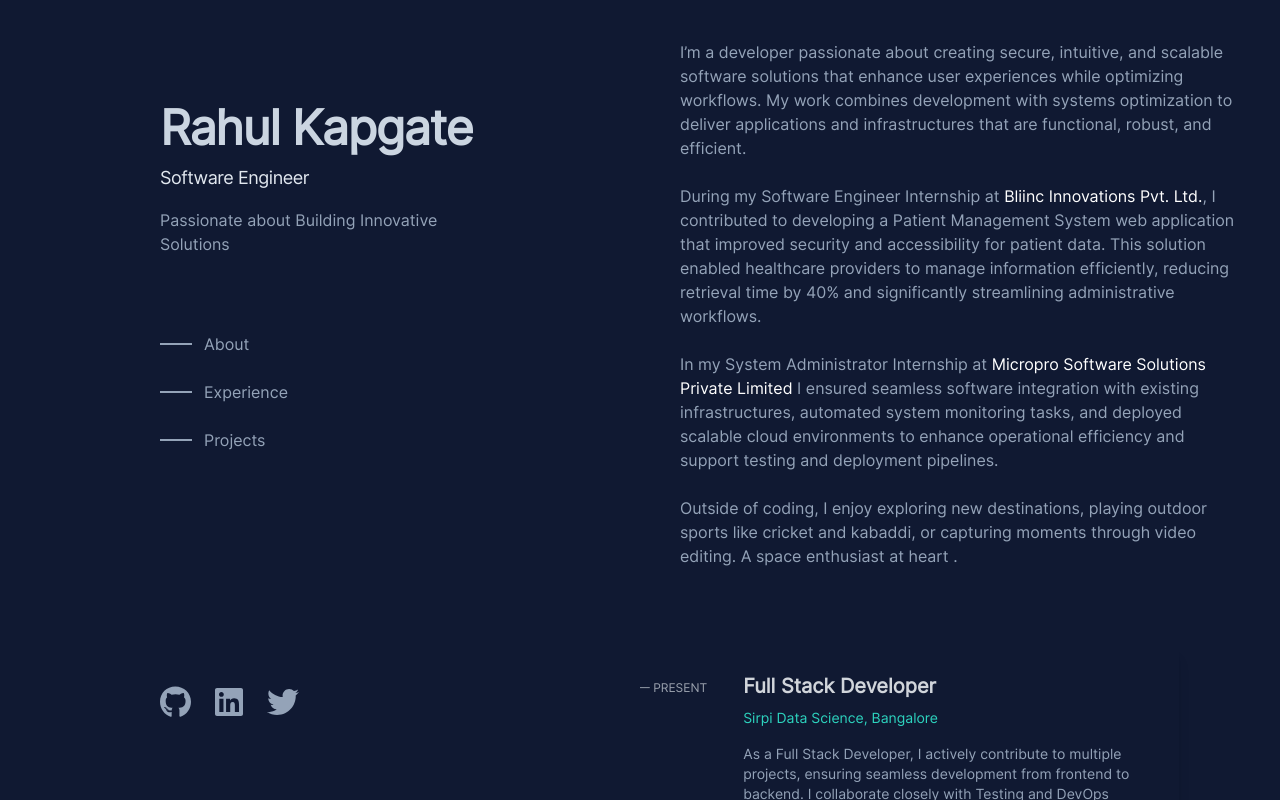
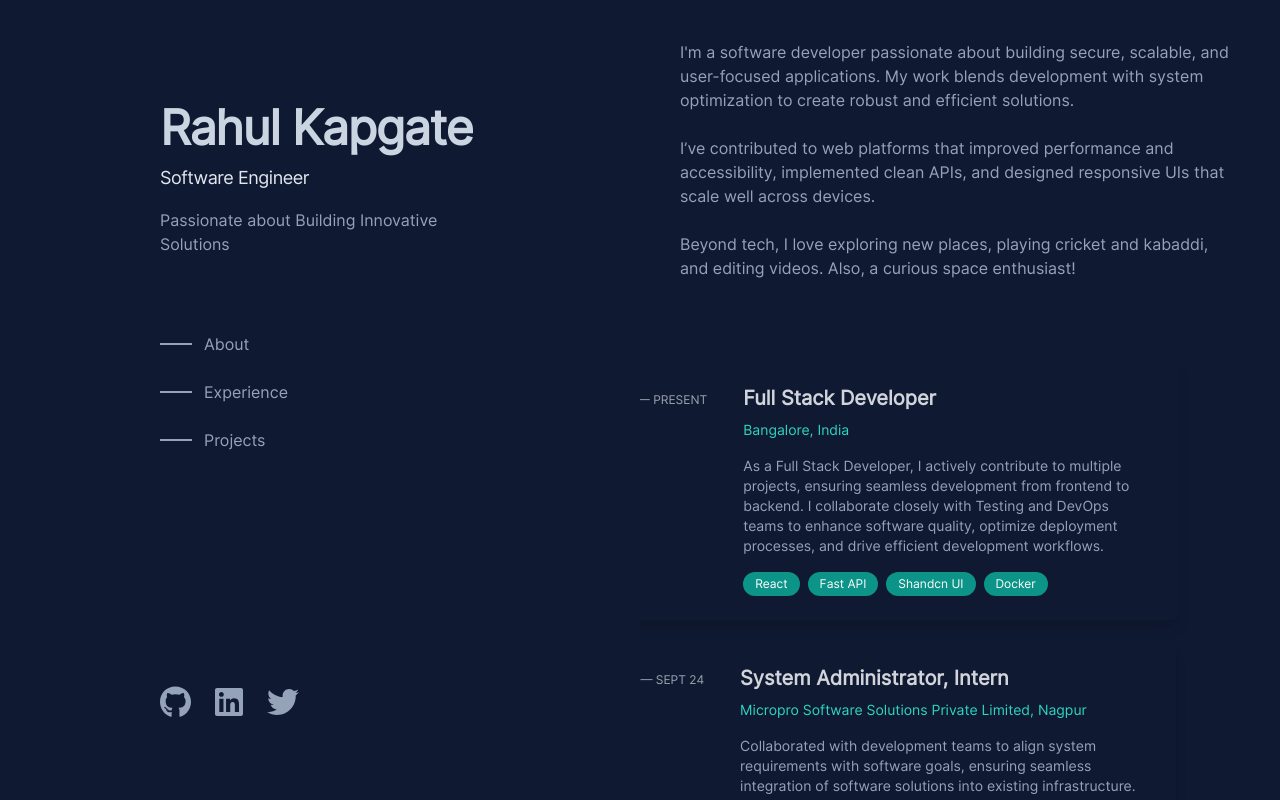
Before and after one commit to rahul-kapgate/My-Protfolio, a React (Vite) app: page / in a window 1280 px wide. Built offline with nearby package versions, Linux system fonts and the light colour scheme.

Commit message:
Refactor RightPart.jsx to enhance content clarity and conciseness, updating personal descriptions and correcting minor formatting issues.

```diff
--- a/src/components/RightPart.jsx
+++ b/src/components/RightPart.jsx
@@ -2,49 +2,31 @@ import React from "react";
 
 function RightPart() {
   return (
-    <div className="bg-custom h-auto w-full lg:w-1/2 2xl:h-auto text-slate-400  font-custom px-6 py-8 lg:px-10 lg:py-10 2xl:py-10 flex items-center justify-center overflow-y-auto flex-wrap  ">
+    <div className="bg-custom h-auto w-full lg:w-1/2 2xl:h-auto text-slate-400 font-custom px-6 py-8 lg:px-10 lg:py-10 2xl:py-10 flex items-center justify-center overflow-y-auto flex-wrap">
       {/* About */}
       <div className="max-w-4xl w-full 2xl:mt-16">
         <p className="text-left text-md lg:text-base xl:pr-10 xl:-mr-10 2xl:mr-10 2xl:-ml-10">
           <h1 className="text-xl font-bold text-whiteh xl:hidden pb-5">
             About
           </h1>
-          I’m a developer passionate about creating secure, intuitive, and
-          scalable software solutions that enhance user experiences while
-          optimizing workflows. My work combines development with systems
-          optimization to deliver applications and infrastructures that are
-          functional, robust, and efficient.
+          I'm a software developer passionate about building secure, scalable,
+          and user-focused applications. My work blends development with system
+          optimization to create robust and efficient solutions.
           <br />
           <br />
-          During my Software Engineer Internship at{" "}
-          <span className=" text-white">Bliinc Innovations Pvt. Ltd.</span>, I
-          contributed to developing a Patient Management System web application
-          that improved security and accessibility for patient data. This
-          solution enabled healthcare providers to manage information
-          efficiently, reducing retrieval time by 40% and significantly
-          streamlining administrative workflows.
+          I’ve contributed to web platforms that improved performance and
+          accessibility, implemented clean APIs, and designed responsive UIs
+          that scale well across devices.
           <br />
           <br />
-          In my System Administrator Internship at{" "}
-          <span className=" text-white">
-            {" "}
-            Micropro Software Solutions Private Limited{" "}
-          </span>
-          I ensured seamless software integration with existing infrastructures,
-          automated system monitoring tasks, and deployed scalable cloud
-          environments to enhance operational efficiency and support testing and
-          deployment pipelines.
-          <br />
-          <br />
-          Outside of coding, I enjoy exploring new destinations, playing outdoor
-          sports like cricket and kabaddi, or capturing moments through video
-          editing. A space enthusiast at heart .
+          Beyond tech, I love exploring new places, playing cricket and kabaddi,
+          and editing videos. Also, a curious space enthusiast!
         </p>
       </div>
 
-      {/* Expriance */}
+      {/* Experience */}
       <h1 className="text-xl font-bold text-whiteh xl:hidden mt-10 mr-auto">
-        Expriance
+        Experience
       </h1>
 
       <div className="lg:-ml-40 flex flex-col md:flex-row rounded-lg shadow-lg mt-1 lg:mt-20 pr-3">
@@ -55,11 +37,14 @@ function RightPart() {
               Full Stack Developer
             </h3>
           </div>
-          <p className="text-sm text-teal-400 mt-2">
-            Sirpi Data Science, Bangalore
+          <p className="text-sm text-teal-400 mt-2">Bangalore, India</p>
+          <p className="mt-4 text-slate-400 text-sm lg:text-sm">
+            As a Full Stack Developer, I actively contribute to multiple
+            projects, ensuring seamless development from frontend to backend. I
+            collaborate closely with Testing and DevOps teams to enhance
+            software quality, optimize deployment processes, and drive efficient
+            development workflows.
           </p>
-          <p className="mt-4 text-slate-400 text-sm lg:text-sm">
-As a Full Stack Developer, I actively contribute to multiple projects, ensuring seamless development from frontend to backend. I collaborate closely with Testing and DevOps teams to enhance software quality, optimize deployment processes, and drive efficient development workflows          </p>
           <div className="mt-4 flex flex-wrap gap-2">
             <span className="bg-teal-600 text-xs px-3 py-1 rounded-full">
               React
@@ -77,10 +62,6 @@ As a Full Stack Developer, I actively contribute to multiple projects, ensuring
         </div>
       </div>
 
-
-
-
-
       <div className="lg:-ml-40 flex flex-col md:flex-row rounded-lg shadow-lg mt-1 lg:mt-5 pr-3">
         <div className="text-xs mt-8 px-3 text-gray-400">July 24 — SEPT 24</div>
         <div className="bg-custom text-white p-6 max-w-md w-full">
@@ -90,7 +71,7 @@ As a Full Stack Developer, I actively contribute to multiple projects, ensuring
             </h3>
           </div>
           <p className="text-sm text-teal-400 mt-2">
-            Micropro Software Solutions Private Limited , Nagpur
+            Micropro Software Solutions Private Limited, Nagpur
           </p>
           <p className="mt-4 text-slate-400 text-sm lg:text-sm">
             Collaborated with development teams to align system requirements
@@ -120,10 +101,7 @@ As a Full Stack Developer, I actively contribute to multiple projects, ensuring
           </div>
         </div>
       </div>
-
-
     </div>
-
   );
 }
 
```
